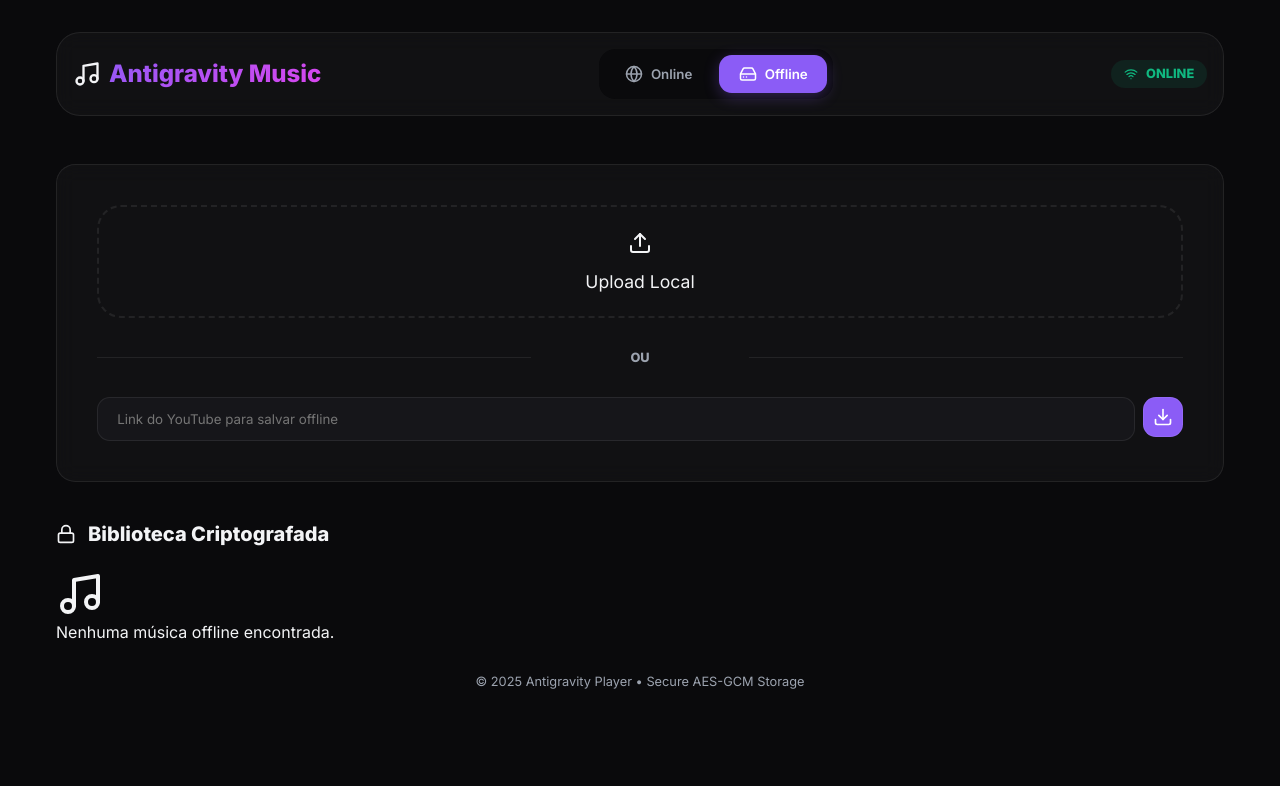
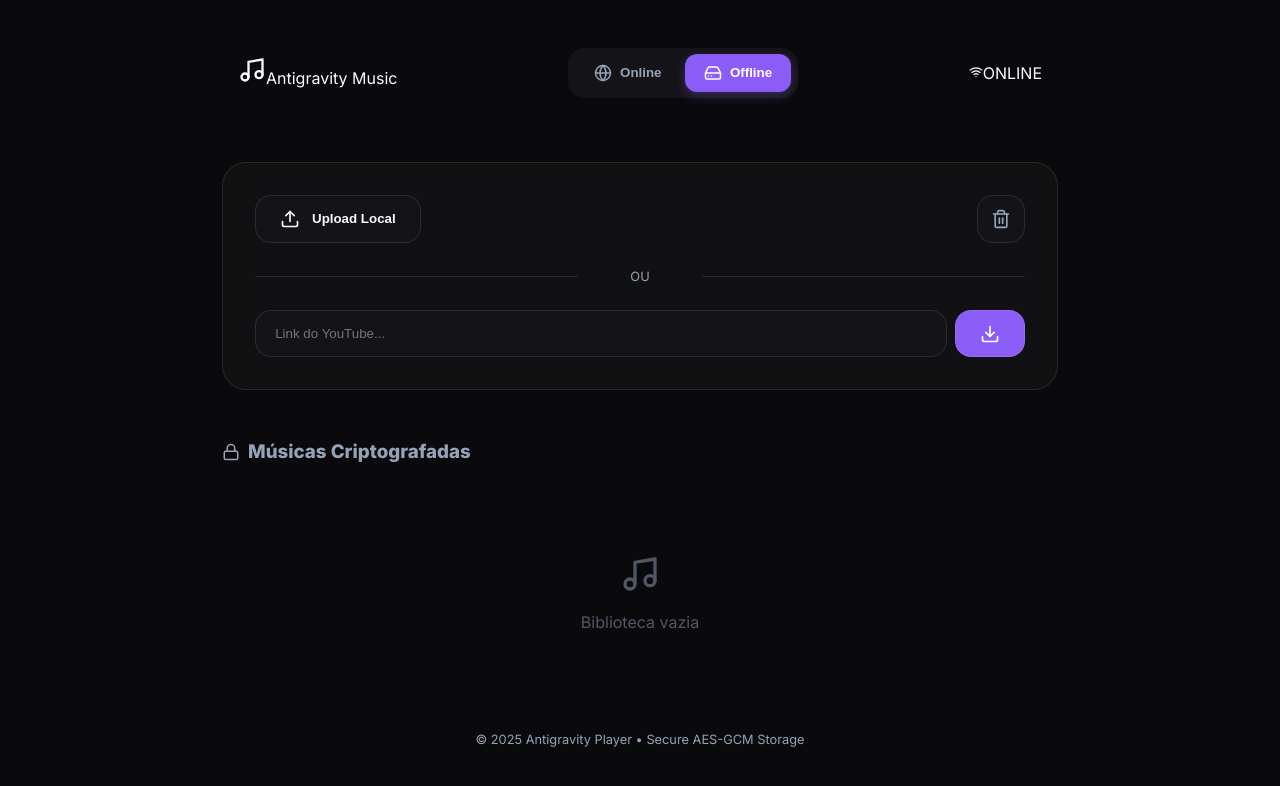
Before and after one commit to tutangit/youtub-2, a React (Vite) app: page / in a window 1280 px wide. Both pictures are taken after a click on the button "Offline". Shown: the top 786 px of the page. Built offline with nearby package versions, Linux system fonts and the light colour scheme.

Commit message:
Final cleanup: Fix JSX structure, optimize binary crypto, and refresh UI styles

```diff
--- a/src/index.css
+++ b/src/index.css
@@ -1,85 +1,108 @@
 :root {
-  --bg-primary: #0a0a0c;
-  --bg-secondary: #16161a;
+  --bg-main: #0a0a0c;
+  --bg-secondary: #141418;
   --accent-primary: #8b5cf6;
   --accent-secondary: #d946ef;
-  --text-main: #f3f4f6;
-  --text-dim: #9ca3af;
+  --text-main: #f8fafc;
+  --text-dim: #94a3b8;
   --glass: rgba(255, 255, 255, 0.03);
-  --glass-border: rgba(255, 255, 255, 0.08);
+  --glass-border: rgba(255, 255, 255, 0.1);
   --danger: #ef4444;
-  --success: #10b981;
 }
 
 * {
   box-sizing: border-box;
   margin: 0;
   padding: 0;
-  font-family: 'Inter', system-ui, -apple-system, sans-serif;
 }
 
 body {
-  background-color: var(--bg-primary);
+  font-family: 'Inter', sans-serif;
+  background-color: var(--bg-main);
   color: var(--text-main);
-  overflow-x: hidden;
-}
-
-#root {
-  min-height: 100vh;
-  display: flex;
-  flex-direction: column;
+  line-height: 1.5;
+  -webkit-font-smoothing: antialiased;
 }
 
 .app-container {
-  max-width: 1200px;
+  max-width: 900px;
   margin: 0 auto;
-  width: 100%;
-  padding: 2rem 1rem;
-  flex: 1;
+  padding: 2rem;
+  min-height: 100vh;
 }
 
-/* Header & Navigation */
+.glass {
+  background: var(--glass);
+  backdrop-filter: blur(12px);
+  -webkit-backdrop-filter: blur(12px);
+  border: 1px solid var(--glass-border);
+  border-radius: 1.5rem;
+}
+
+/* Custom Scrollbar */
+::-webkit-scrollbar {
+  width: 6px;
+}
+
+::-webkit-scrollbar-track {
+  background: transparent;
+}
+
+::-webkit-scrollbar-thumb {
+  background: var(--glass-border);
+  border-radius: 10px;
+}
+
+::-webkit-scrollbar-thumb:hover {
+  background: var(--text-dim);
+}
+
+/* Header */
 .header {
   display: flex;
   justify-content: space-between;
   align-items: center;
   margin-bottom: 3rem;
   padding: 1rem;
-  background: var(--glass);
-  backdrop-filter: blur(10px);
-  border: 1px solid var(--glass-border);
-  border-radius: 1.5rem;
 }
 
-.logo {
+.logo-group {
+  display: flex;
+  align-items: center;
+  gap: 0.75rem;
+}
+
+.logo-icon {
+  color: var(--accent-primary);
+  filter: drop-shadow(0 0 8px rgba(139, 92, 246, 0.4));
+}
+
+.app-title {
   font-size: 1.5rem;
   font-weight: 800;
-  background: linear-gradient(135deg, var(--accent-primary), var(--accent-secondary));
+  background: linear-gradient(to right, var(--text-main), var(--accent-primary));
   -webkit-background-clip: text;
   background-clip: text;
-  -webkit-text-fill-color: transparent;
-  display: flex;
-  align-items: center;
-  gap: 0.5rem;
+  color: transparent;
 }
 
 .nav-tabs {
   display: flex;
-  gap: 0.5rem;
-  background: var(--bg-primary);
   padding: 0.4rem;
+  background: var(--bg-secondary);
   border-radius: 1rem;
+  gap: 0.25rem;
 }
 
 .tab-btn {
+  padding: 0.6rem 1.2rem;
+  border: none;
   background: transparent;
-  border: none;
   color: var(--text-dim);
-  padding: 0.6rem 1.2rem;
-  border-radius: 0.8rem;
   cursor: pointer;
-  transition: all 0.3s ease;
+  border-radius: 0.75rem;
   font-weight: 600;
+  transition: all 0.3s;
   display: flex;
   align-items: center;
   gap: 0.5rem;
@@ -88,120 +111,169 @@ body {
 .tab-btn.active {
   background: var(--accent-primary);
   color: white;
-  box-shadow: 0 4px 15px rgba(139, 92, 246, 0.3);
+  box-shadow: 0 4px 12px rgba(139, 92, 246, 0.3);
 }
 
-.status-indicator {
+/* Components */
+.search-container {
+  display: flex;
+  gap: 1rem;
+  margin-bottom: 2rem;
+}
+
+.modern-input {
+  flex: 1;
+  background: var(--bg-secondary);
+  border: 1px solid var(--glass-border);
+  padding: 1rem 1.5rem;
+  border-radius: 1rem;
+  color: white;
+  font-size: 1rem;
+  transition: border-color 0.3s;
+}
+
+/* Offline Specifics */
+.offline-library-container {
+  display: flex;
+  flex-direction: column;
+}
+
+.offline-actions {
+  padding: 2rem;
+  display: flex;
+  flex-direction: column;
+  gap: 1.5rem;
+  margin-bottom: 2rem;
+}
+
+.actions-header {
+  display: flex;
+  justify-content: space-between;
+  align-items: center;
+  width: 100%;
+}
+
+.file-input-wrapper {
+  position: relative;
+  overflow: hidden;
+}
+
+.file-input-wrapper input[type="file"] {
+  position: absolute;
+  left: 0;
+  top: 0;
+  opacity: 0;
+  width: 100%;
+  height: 100%;
+  cursor: pointer;
+}
+
+.btn-upload,
+.btn-download,
+.btn-clear {
+  padding: 0.8rem 1.5rem;
+  border-radius: 1rem;
+  border: 1px solid var(--glass-border);
+  background: var(--bg-secondary);
+  color: var(--text-main);
+  cursor: pointer;
   display: flex;
   align-items: center;
-  gap: 0.5rem;
-  font-size: 0.8rem;
-  padding: 0.4rem 0.8rem;
-  border-radius: 2rem;
-  font-weight: bold;
+  gap: 0.75rem;
+  font-weight: 600;
+  transition: all 0.2s;
 }
 
-.status-indicator.online {
-  background: rgba(16, 185, 129, 0.1);
-  color: var(--success);
+.btn-upload:hover,
+.btn-download:hover {
+  background: var(--accent-primary);
+  border-color: var(--accent-primary);
+  transform: translateY(-2px);
 }
 
-.status-indicator.offline {
-  background: rgba(239, 68, 68, 0.1);
-  color: var(--danger);
+.btn-clear {
+  padding: 0.8rem;
+  color: var(--text-dim);
 }
 
-/* Common UI Elements */
-.glass {
-  background: var(--glass);
-  backdrop-filter: blur(10px);
+.btn-clear:hover {
+  color: var(--danger);
+  border-color: var(--danger);
+  background: rgba(239, 68, 68, 0.1);
+}
+
+.divider-or {
+  text-align: center;
+  position: relative;
+  color: var(--text-dim);
+  font-size: 0.8rem;
+  width: 100%;
+}
+
+.divider-or::before,
+.divider-or::after {
+  content: '';
+  position: absolute;
+  top: 50%;
+  width: 42%;
+  height: 1px;
+  background: var(--glass-border);
+}
+
+.divider-or::before {
+  left: 0;
+}
+
+.divider-or::after {
+  right: 0;
+}
+
+.download-section .input-group {
+  display: flex;
+  gap: 0.5rem;
+}
+
+.download-section input {
+  flex: 1;
+  background: var(--bg-secondary);
   border: 1px solid var(--glass-border);
-  border-radius: 1.2rem;
-  padding: 1.5rem;
+  padding: 0.8rem 1.2rem;
+  border-radius: 1rem;
+  color: white;
+}
+
+.btn-download {
+  background: var(--accent-primary);
+  color: white;
+}
+
+/* List */
+.library-section {
+  margin-top: 1rem;
 }
 
 .section-title {
   display: flex;
   align-items: center;
-  gap: 0.75rem;
+  gap: 0.5rem;
   margin-bottom: 1.5rem;
-  color: var(--text-main);
-  font-size: 1.25rem;
+  color: var(--text-dim);
 }
 
-.modern-input {
-  background: var(--bg-secondary);
-  border: 1px solid var(--glass-border);
-  border-radius: 0.8rem;
-  padding: 0.8rem 1.2rem;
-  color: var(--text-main);
-  width: 100%;
-  transition: border-color 0.3s;
-}
-
-.modern-input:focus {
-  outline: none;
-  border-color: var(--accent-primary);
-}
-
-.input-group {
-  display: flex;
-  gap: 0.5rem;
-  width: 100%;
-}
-
-.input-group .modern-input {
-  flex: 1;
-}
-
-.icon-button {
-  background: var(--bg-secondary);
-  border: 1px solid var(--glass-border);
-  border-radius: 0.8rem;
-  width: 40px;
-  height: 40px;
-  display: flex;
-  align-items: center;
-  justify-content: center;
-  cursor: pointer;
-  color: var(--text-dim);
-  transition: all 0.2s;
-}
-
-.icon-button:hover {
-  background: var(--glass);
-  color: var(--text-main);
-}
-
-.icon-button.primary {
-  background: var(--accent-primary);
-  color: white;
-}
-
-.icon-button.delete:hover {
-  background: var(--danger);
-  color: white;
-}
-
-/* Lists */
 .scrollable-list {
   display: flex;
   flex-direction: column;
   gap: 0.75rem;
-  max-height: 400px;
-  overflow-y: auto;
-  padding-right: 0.5rem;
 }
 
 .list-item {
   display: flex;
   justify-content: space-between;
   align-items: center;
-  padding: 0.8rem 1rem;
+  padding: 1rem;
   background: var(--bg-secondary);
-  border-radius: 1rem;
+  border-radius: 1.2rem;
   border: 1px solid transparent;
-  cursor: pointer;
   transition: all 0.2s;
 }
 
@@ -215,163 +287,108 @@ body {
   background: rgba(139, 92, 246, 0.05);
 }
 
-/* Player Specifics */
-.player-wrapper {
-  margin: 2rem 0;
-  border-radius: 1.5rem;
-  overflow: hidden;
-  box-shadow: 0 10px 30px rgba(0, 0, 0, 0.5);
-}
-
-.player-placeholder {
-  height: 390px;
+.track-main-info {
   display: flex;
-  flex-direction: column;
   align-items: center;
-  justify-content: center;
-  background: var(--bg-secondary);
-  color: var(--text-dim);
-  text-align: center;
-}
-
-.upload-section {
-  padding: 2rem;
-  border: 2px dashed var(--glass-border);
-  border-radius: 1.5rem;
-  text-align: center;
-  margin-bottom: 2rem;
-  transition: border-color 0.3s;
-}
-
-.upload-section:hover {
-  border-color: var(--accent-primary);
-}
-
-.offline-actions {
-  display: flex;
-  flex-direction: column;
-  gap: 2rem;
-  padding: 2.5rem;
-  margin-bottom: 2.5rem;
-  align-items: center;
-}
-
-.offline-actions .upload-section {
-  width: 100%;
-  margin-bottom: 0;
-  padding: 1.5rem;
-}
-
-.divider-or {
-  color: var(--text-dim);
-  font-size: 0.8rem;
-  font-weight: bold;
-  position: relative;
-  width: 100%;
-  text-align: center;
-}
-
-.divider-or::before,
-.divider-or::after {
-  content: "";
-  position: absolute;
-  top: 50%;
-  width: 40%;
-  height: 1px;
-  background: var(--glass-border);
-}
-
-.divider-or::before {
-  left: 0;
-}
-
-.divider-or::after {
-  right: 0;
-}
-
-.download-section {
-  width: 100%;
-}
-
-.upload-label {
+  gap: 1rem;
+  flex: 1;
   cursor: pointer;
 }
 
-.upload-button-content {
+.play-icon-wrap {
+  width: 40px;
+  height: 40px;
+  border-radius: 50%;
+  background: var(--glass-border);
+  display: flex;
+  align-items: center;
+  justify-content: center;
+  color: var(--accent-primary);
+}
+
+.track-details {
   display: flex;
   flex-direction: column;
-  align-items: center;
-  gap: 1rem;
-  font-size: 1.1rem;
 }
 
-.upload-hint {
-  margin-top: 1rem;
-  font-size: 0.85rem;
+.track-name {
+  font-weight: 600;
+  font-size: 0.95rem;
+}
+
+.track-meta {
+  font-size: 0.75rem;
   color: var(--text-dim);
 }
 
+.icon-button.delete {
+  padding: 0.6rem;
+  background: transparent;
+  border: none;
+  color: var(--text-dim);
+  cursor: pointer;
+  border-radius: 0.5rem;
+  transition: all 0.2s;
+}
+
+.icon-button.delete:hover {
+  color: var(--danger);
+  background: rgba(239, 68, 68, 0.1);
+}
+
+/* Mini Player */
 .mini-player {
   position: fixed;
   bottom: 2rem;
   left: 50%;
   transform: translateX(-50%);
   width: 90%;
-  max-width: 600px;
+  max-width: 500px;
+  padding: 1.5rem;
+  z-index: 1000;
   display: flex;
   flex-direction: column;
   gap: 1rem;
-  z-index: 1000;
-  box-shadow: 0 -10px 40px rgba(0, 0, 0, 0.4);
 }
 
 .player-info {
   display: flex;
   align-items: center;
-  gap: 0.5rem;
+  gap: 0.75rem;
+  color: var(--accent-primary);
   font-weight: bold;
-  color: var(--accent-primary);
 }
 
-.web-audio-player {
-  width: 100%;
+.spinning {
+  animation: spin 3s linear infinite;
 }
 
-/* Animations */
+.spinner-small {
+  width: 20px;
+  height: 20px;
+  border: 2px solid rgba(255, 255, 255, 0.3);
+  border-top-color: white;
+  border-radius: 50%;
+  animation: spin 0.8s linear infinite;
+}
+
 @keyframes spin {
+  from {
+    transform: rotate(0deg);
+  }
+
   to {
     transform: rotate(360deg);
   }
 }
 
-.spinner {
-  width: 24px;
-  height: 24px;
-  border: 3px solid var(--glass-border);
-  border-top-color: var(--accent-primary);
-  border-radius: 50%;
-  animation: spin 1s linear infinite;
+.empty-state {
+  display: flex;
+  flex-direction: column;
+  align-items: center;
+  justify-content: center;
+  padding: 4rem 0;
+  color: var(--text-dim);
+  opacity: 0.5;
+  gap: 1rem;
 }
-
-.spinner.small {
-  width: 18px;
-  height: 18px;
-  border-width: 2px;
-}
-
-/* Responsive */
-@media (max-width: 640px) {
-  .header {
-    flex-direction: column;
-    gap: 1rem;
-  }
-
-  .nav-tabs {
-    width: 100%;
-    justify-content: center;
-  }
-
-  .app-container {
-    padding: 1rem;
-  }
-}
--- a/src/offline/OfflineLibrary.jsx
+++ b/src/offline/OfflineLibrary.jsx
@@ -1,5 +1,5 @@
 import React, { useState, useEffect, useRef } from 'react';
-import { Upload, Trash2, Play, Pause, Music, Lock, Download, Search } from 'lucide-react';
+import { Upload, Trash2, Play, Pause, Lock, Music, Download } from 'lucide-react';
 import { saveSong, getAllSongs, deleteSong } from './db';
 import { encryptData, decryptData } from './crypto';
 
@@ -7,9 +7,9 @@ const OfflineLibrary = () => {
     const [songs, setSongs] = useState([]);
     const [uploading, setUploading] = useState(false);
     const [downloading, setDownloading] = useState(false);
-    const [ytUrl, setYtUrl] = useState('');
     const [playingId, setPlayingId] = useState(null);
     const [audioUrl, setAudioUrl] = useState(null);
+    const [ytUrl, setYtUrl] = useState('');
     const audioRef = useRef(null);
 
     useEffect(() => {
@@ -30,23 +30,21 @@ const OfflineLibrary = () => {
 
         setUploading(true);
         try {
-            const encryptedData = await encryptData(file);
-            const song = {
-                id: crypto.randomUUID(),
+            const encrypted = await encryptData(file);
+            await saveSong({
                 name: file.name,
                 type: file.type,
                 size: file.size,
-                data: encryptedData,
-                addedAt: Date.now(),
-            };
-            await saveSong(song);
+                data: encrypted,
+                createdAt: Date.now()
+            });
             await loadSongs();
+            alert('Música criptografada e salva com sucesso!');
         } catch (error) {
-            console.error('Erro ao criptografar/salvar arquivo:', error);
-            alert('Falha ao processar arquivo.');
+            console.error('Erro no upload:', error);
+            alert('Falha ao processar o arquivo.');
         } finally {
             setUploading(false);
-            if (e.target) e.target.value = '';
         }
     };
 
@@ -58,39 +56,49 @@ const OfflineLibrary = () => {
             const response = await fetch(`${RENDER_URL}/download?url=${encodeURIComponent(ytUrl)}`);
             if (!response.ok) throw new Error('Download failed');
 
-            const contentDisposition = response.headers.get('Content-Disposition');
-            let fileName = 'youtube-audio.mp3';
-            if (contentDisposition && contentDisposition.includes('filename=')) {
-                fileName = contentDisposition.split('filename=')[1].replace(/"/g, '');
+            const contentDispositionHeader = response.headers.get('Content-Disposition');
+            let filename = 'youtube-song.mp3';
+            if (contentDispositionHeader) {
+                const match = contentDispositionHeader.match(/filename="?(.+?)"?$/);
+                if (match) filename = decodeURIComponent(match[1]);
             }
 
             const blob = await response.blob();
-            const encryptedData = await encryptData(blob);
+            const encrypted = await encryptData(blob);
 
-            const song = {
-                id: crypto.randomUUID(),
-                name: fileName,
+            await saveSong({
+                name: filename,
                 type: 'audio/mpeg',
                 size: blob.size,
-                data: encryptedData,
-                addedAt: Date.now(),
-            };
+                data: encrypted,
+                createdAt: Date.now()
+            });
 
-            await saveSong(song);
             await loadSongs();
             setYtUrl('');
             alert('Música baixada e criptografada com sucesso!');
         } catch (error) {
             console.error('Erro no download:', error);
-            alert('Erro ao baixar música. Certifique-se que o backend está rodando.');
+            alert('Erro ao baixar música. Verifique o link e tente novamente.');
         } finally {
             setDownloading(false);
         }
     };
 
+    const clearLibrary = async () => {
+        if (!confirm('Deseja apagar todas as músicas?')) return;
+        const allSongs = await getAllSongs();
+        for (const s of allSongs) {
+            await deleteSong(s.id);
+        }
+        await loadSongs();
+        setAudioUrl(null);
+        setPlayingId(null);
+    };
+
     const playSong = async (song) => {
         try {
-            if (playingId === song.id) {
+            if (playingId === song.id && audioRef.current) {
                 if (audioRef.current.paused) {
                     await audioRef.current.play().catch(() => { });
                 } else {
@@ -99,87 +107,75 @@ const OfflineLibrary = () => {
                 return;
             }
 
-            // Limpa recursos anteriores
             if (audioUrl) {
                 audioRef.current.pause();
-                audioRef.current.src = "";
-                audioRef.current.load();
                 URL.revokeObjectURL(audioUrl);
             }
 
-            const decryptedData = await decryptData(song.data);
-            const audioBlob = new Blob([decryptedData], { type: song.type || 'audio/mpeg' });
+            const decryptedBuffer = await decryptData(song.data);
+            const audioBlob = new Blob([decryptedBuffer], { type: song.type || 'audio/mpeg' });
             const url = URL.createObjectURL(audioBlob);
 
             setAudioUrl(url);
             setPlayingId(song.id);
 
-            // Importante: Aguardar o próximo frame para garantir que o src foi atualizado
-            setTimeout(async () => {
+            // Reseta e toca o áudio
             if (audioRef.current) {
+                audioRef.current.pause();
                 audioRef.current.src = url;
                 audioRef.current.load();
-                    try {
-                        await audioRef.current.play();
-                    } catch (e) {
-                        console.warn("Auto-play bloqueado ou interrompido");
+                audioRef.current.oncanplay = async () => {
+                    await audioRef.current.play().catch(e => console.warn(e));
+                    audioRef.current.oncanplay = null;
+                };
             }
-                }
-            }, 50);
 
             if ('mediaSession' in navigator) {
                 navigator.mediaSession.metadata = new MediaMetadata({
                     title: song.name,
-                    artist: 'Biblioteca Offline',
-                    album: 'Música Protegida',
+                    artist: 'Offline',
+                    album: 'Secured'
                 });
             }
         } catch (error) {
-            console.error('Erro ao tocar música:', error);
-            alert('Erro técnico ao processar o arquivo. Tente baixar novamente.');
+            console.error(error);
+            alert('Erro ao tocar música. Tente baixar novamente.');
         }
     };
 
     const handleDelete = async (id) => {
-        if (confirm('Tem certeza que deseja remover esta música?')) {
+        if (!confirm('Excluir esta música?')) return;
         await deleteSong(id);
         if (playingId === id) {
+            audioRef.current.pause();
+            setAudioUrl(null);
             setPlayingId(null);
-                setAudioUrl(null);
         }
         await loadSongs();
-        }
     };
 
     const formatSize = (bytes) => {
-        if (bytes === 0) return '0 Bytes';
+        if (bytes === 0) return '0 B';
         const k = 1024;
-        const sizes = ['Bytes', 'KB', 'MB', 'GB'];
         const i = Math.floor(Math.log(bytes) / Math.log(k));
-        return parseFloat((bytes / Math.pow(k, i)).toFixed(2)) + ' ' + sizes[i];
+        return parseFloat((bytes / Math.pow(k, i)).toFixed(2)) + ' ' + ['B', 'KB', 'MB', 'GB'][i];
     };
 
     return (
         <div className="offline-library-container">
             <div className="offline-actions glass">
-                <div className="upload-section">
-                    <label className="upload-label">
-                        <input
-                            type="file"
-                            accept="audio/*"
-                            onChange={handleFileUpload}
-                            disabled={uploading || downloading}
-                            hidden
-                        />
-                        <div className="upload-button-content">
-                            {uploading ? (
-                                <div className="spinner"></div>
-                            ) : (
-                                <Upload size={24} />
-                            )}
-                            <span>{uploading ? 'Criptografando...' : 'Upload Local'}</span>
+                <div className="actions-header">
+                    <div className="file-input-wrapper">
+                        <button className="btn-upload" disabled={uploading || downloading}>
+                            {uploading ? <span className="spinner-small"></span> : <Upload size={20} />}
+                            <span>Upload Local</span>
+                        </button>
+                        <input type="file" accept="audio/*" onChange={handleFileUpload} />
                     </div>
-                    </label>
+
+                    <button className="btn-clear" onClick={clearLibrary} title="Limpar Tudo">
+                        <Trash2 size={20} />
+                    </button>
                 </div>
 
                 <div className="divider-or">OU</div>
@@ -188,78 +184,59 @@ const OfflineLibrary = () => {
                     <div className="input-group">
                         <input
                             type="text"
-                            placeholder="Link do YouTube para salvar offline"
+                            placeholder="Link do YouTube..."
                             value={ytUrl}
                             onChange={(e) => setYtUrl(e.target.value)}
-                            className="modern-input"
-                            disabled={uploading || downloading}
+                            disabled={downloading}
                         />
-                        <button
-                            onClick={handleYTDownload}
-                            className="icon-button primary"
-                            disabled={uploading || downloading || !ytUrl}
-                        >
-                            {downloading ? <div className="spinner small"></div> : <Download size={20} />}
+                        <button onClick={handleYTDownload} disabled={downloading || !ytUrl} className="btn-download">
+                            {downloading ? <span className="spinner-small"></span> : <Download size={20} />}
                         </button>
                     </div>
                 </div>
             </div>
 
-            <div className="playback-controls">
-                {audioUrl && (
-                    <div className="mini-player glass">
-                        <div className="player-info">
-                            <Music size={18} />
-                            <span>Agora tocando (Offline)</span>
-                        </div>
-                        <audio
-                            ref={audioRef}
-                            src={audioUrl}
-                            controls
-                            autoPlay
-                            onEnded={() => setPlayingId(null)}
-                            className="web-audio-player"
-                        />
-                    </div>
-                )}
-            </div>
+            <audio ref={audioRef} style={{ display: 'none' }} preload="auto" />
 
             <div className="library-section">
                 <h3 className="section-title">
-                    <Lock size={20} /> Biblioteca Criptografada
+                    <Lock size={18} /> Músicas Criptografadas
                 </h3>
                 <div className="scrollable-list">
-                    {songs.map((song) => (
-                        <div
-                            key={song.id}
-                            className={`list-item ${playingId === song.id ? 'active' : ''}`}
-                        >
+                    {songs.map(song => (
+                        <div key={song.id} className={`list-item ${playingId === song.id ? 'active' : ''}`}>
                             <div className="track-main-info" onClick={() => playSong(song)}>
                                 <div className="play-icon-wrap">
-                                    {playingId === song.id ? <Pause size={18} /> : <Play size={18} />}
+                                    {playingId === song.id && !audioRef.current?.paused ? <Pause size={18} /> : <Play size={18} />}
                                 </div>
                                 <div className="track-details">
                                     <span className="track-name">{song.name}</span>
-                                    <span className="track-meta">{formatSize(song.size)} • Secura AES-GCM</span>
+                                    <span className="track-meta">{formatSize(song.size)} • AES-GCM</span>
                                 </div>
                             </div>
-                            <button
-                                onClick={() => handleDelete(song.id)}
-                                className="icon-button delete"
-                                title="Remover permanentemente"
-                            >
+                            <button onClick={() => handleDelete(song.id)} className="icon-button delete">
                                 <Trash2 size={16} />
                             </button>
                         </div>
                     ))}
                     {songs.length === 0 && (
                         <div className="empty-state">
-                            <Music size={48} />
-                            <p>Nenhuma música offline encontrada.</p>
+                            <Music size={40} />
+                            <p>Biblioteca vazia</p>
                         </div>
                     )}
                 </div>
             </div>
+
+            {audioUrl && (
+                <div className="mini-player glass">
+                    <div className="player-info">
+                        <Music size={16} className="spinning" />
+                        <span>Tocando Offline</span>
+                    </div>
+                    <audio src={audioUrl} controls autoPlay ref={null} className="web-audio-player" onEnded={() => setPlayingId(null)} />
+                </div>
+            )}
         </div>
     );
 };
```
Also changed, not shown: src/offline/crypto.js (+15 -9 lines). Lines whose indentation alone changed are shown as unchanged.
